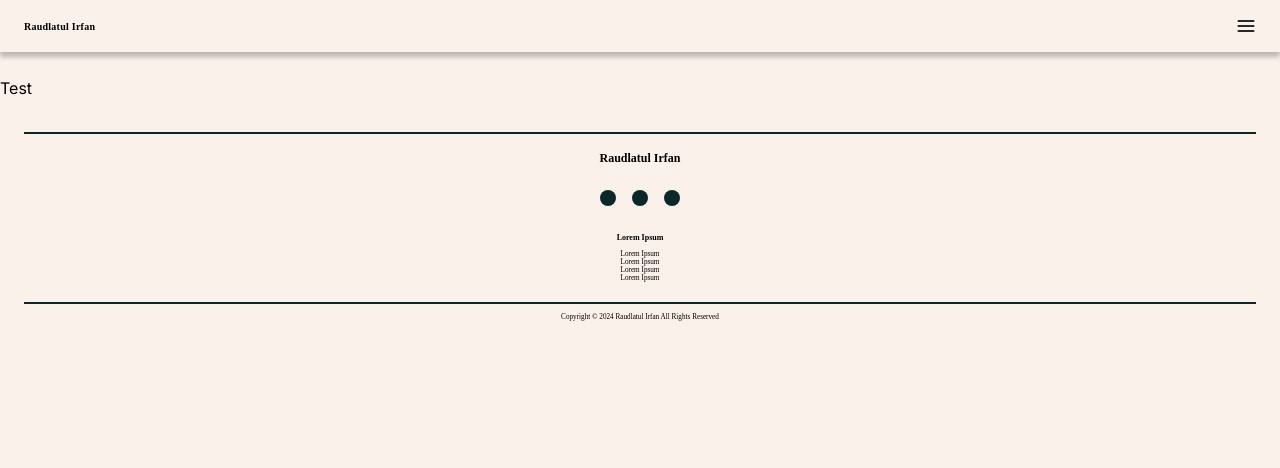
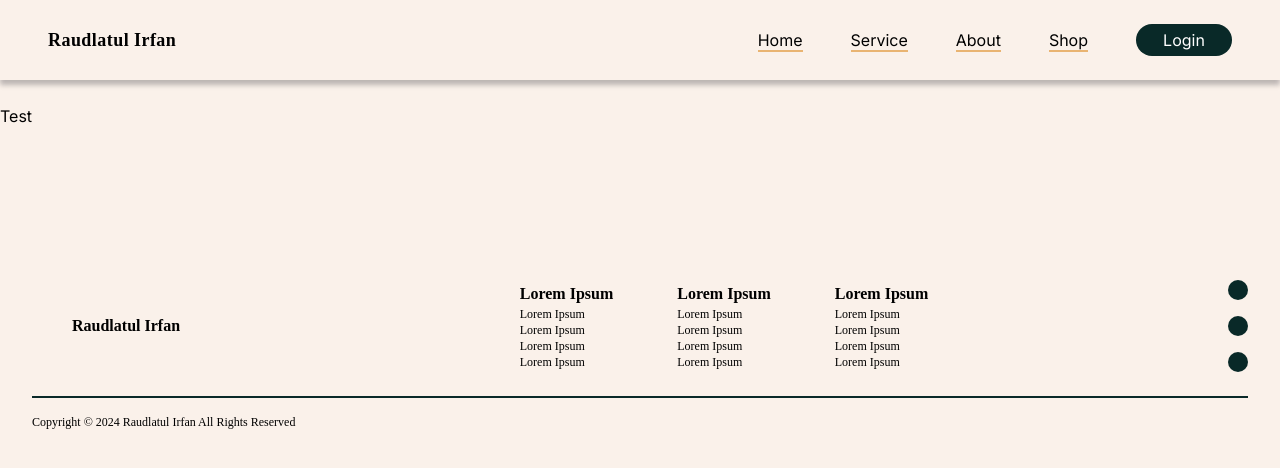
Before and after one commit to michaeltio/raudlatul_dummy, a Next.js app in the folder client/: page / in a window 1280 px wide. Shown: the top 468 px of the page. Built offline with nearby package versions, Linux system fonts and the light colour scheme; no server answers.

Commit message:
Navbar Footer Responsive

```diff
--- a/client/src/app/layout.jsx
+++ b/client/src/app/layout.jsx
@@ -13,6 +13,7 @@ export const metadata = {
 export default function RootLayout({ children }) {
   return (
     <html lang="en">
+      <head></head>
       <body className={`max-w-screen w-screen bg-[#FAF1EA] ${inter.className}`}>
         <NavigationBar />
         {children}
--- a/client/src/components/layout/Footer.jsx
+++ b/client/src/components/layout/Footer.jsx
@@ -1,24 +1,49 @@
 export default function Footer() {
   return (
-    <div className="bottom-0 mt-8">
-      <div className="text-2xs mx-6 flex flex-col items-center gap-6 border-b-2 border-t-2 border-[#092928] py-4 font-ptserif text-xs font-semibold">
-        <h1>Raudlatul Irfan</h1>
-        <div className="flex gap-4">
+    <div className="bottom-0 mt-8 md:mt-32">
+      <div className="mx-6 flex flex-col items-center gap-6 border-b-2 border-t-2 border-[#092928] py-6 font-ptserif text-2xs text-xs font-semibold md:mx-8 md:flex-row md:justify-between md:border-t-0">
+        <h1 className="md:px-10 md:text-base">Raudlatul Irfan</h1>
+        <div className="flex gap-4 md:hidden">
           <div className="h-4 w-4 rounded-full bg-[#092928]"></div>
           <div className="h-4 w-4 rounded-full bg-[#092928]"></div>
           <div className="h-4 w-4 rounded-full bg-[#092928]"></div>
         </div>
-        <div className="flex flex-col items-center">
-          <h1 className="text-3xs">Lorem Ipsum</h1>
-          <div className="text-4xs flex flex-col -space-y-2 font-normal">
-            <p>Lorem Ipsum</p>
-            <p>Lorem Ipsum</p>
-            <p>Lorem Ipsum</p>
-            <p>Lorem Ipsum</p>
+        <div className="flex flex-row gap-16">
+          <div className="flex flex-col items-center md:items-start">
+            <h1 className="text-3xs md:text-base">Lorem Ipsum</h1>
+            <div className="flex flex-col -space-y-2 text-4xs font-normal md:space-y-0 md:text-xs">
+              <p>Lorem Ipsum</p>
+              <p>Lorem Ipsum</p>
+              <p>Lorem Ipsum</p>
+              <p>Lorem Ipsum</p>
+            </div>
+          </div>
+          <div className="hidden flex-col items-center md:flex md:items-start">
+            <h1 className="text-3xs md:text-base">Lorem Ipsum</h1>
+            <div className="flex flex-col -space-y-2 text-4xs font-normal md:space-y-0 md:text-xs">
+              <p>Lorem Ipsum</p>
+              <p>Lorem Ipsum</p>
+              <p>Lorem Ipsum</p>
+              <p>Lorem Ipsum</p>
+            </div>
+          </div>
+          <div className="hidden flex-col items-center md:flex md:items-start">
+            <h1 className="text-3xs md:text-base">Lorem Ipsum</h1>
+            <div className="flex flex-col -space-y-2 text-4xs font-normal md:space-y-0 md:text-xs">
+              <p>Lorem Ipsum</p>
+              <p>Lorem Ipsum</p>
+              <p>Lorem Ipsum</p>
+              <p>Lorem Ipsum</p>
+            </div>
           </div>
         </div>
+        <div className="hidden flex-col gap-4 md:flex">
+          <div className="h-5 w-5 rounded-full bg-[#092928]"></div>
+          <div className="h-5 w-5 rounded-full bg-[#092928]"></div>
+          <div className="h-5 w-5 rounded-full bg-[#092928]"></div>
+        </div>
       </div>
-      <p className="text-4xs w-full py-2 text-center font-ptserif">
+      <p className="w-full px-8 py-4 text-center font-ptserif text-4xs md:text-left md:text-xs">
         Copyright &copy; 2024 Raudlatul Irfan All Rights Reserved
       </p>
     </div>
--- a/client/src/components/layout/NavigationBar.jsx
+++ b/client/src/components/layout/NavigationBar.jsx
@@ -12,11 +12,12 @@ export default function NavigationBar() {
 
   return (
     <>
-      <nav className="mb-6 flex w-screen flex-row items-center justify-between px-6 py-4 shadow-[rgba(0,0,15,0.25)_0px_5px_5px_0px]">
-        <h1 className="text-2xs font-ptserif font-semibold tracking-wide">
+      <nav className="mb-6 flex w-screen flex-row items-center justify-between px-6 py-4 shadow-[rgba(0,0,15,0.25)_0px_5px_5px_0px] md:px-12 md:py-6">
+        <h1 className="font-ptserif text-2xs font-semibold tracking-wide md:text-lg">
           Raudlatul Irfan
         </h1>
         <button
+          className="md:hidden"
           onClick={() => {
             setHamburgerActive(!hamburgerActive);
           }}
@@ -28,6 +29,26 @@ export default function NavigationBar() {
             height={20}
           />
         </button>
+        <div className="hidden items-center gap-12 md:flex">
+          <Link href="">
+            <h1 className={`inline border-b-2 border-[#E9B472]`}>Home</h1>
+          </Link>
+          <Link href="/service">
+            <h1 className={`inline border-b-2 border-[#E9B472]`}>Service</h1>
+          </Link>
+          <Link href="/about">
+            <h1 className={`inline border-b-2 border-[#E9B472]`}>About</h1>
+          </Link>
+          <Link href="/shop">
+            <h1 className={`inline border-b-2 border-[#E9B472]`}>Shop</h1>
+          </Link>
+          <Link
+            href="/login"
+            className="w-24 rounded-full bg-[#092928] py-1 text-center text-white"
+          >
+            Login
+          </Link>
+        </div>
       </nav>
       <LazyMotion features={domAnimation}>
         <AnimatePresence>
@@ -37,7 +58,7 @@ export default function NavigationBar() {
               animate={{ right: "0%" }}
               exit={{ right: "-50%" }}
               transition={{ duration: 0.3 }}
-              className="fixed right-0 top-0 z-50 flex h-screen w-1/3 flex-col bg-black bg-opacity-10 px-6 font-ptserif text-base font-semibold shadow-[-5px_0_5px_0px_rgba(0,0,15,0.25)] backdrop-blur-sm"
+              className="fixed right-0 top-0 z-50 flex h-screen w-1/3 flex-col bg-black bg-opacity-10 px-6 font-ptserif text-base font-semibold shadow-[-5px_0_5px_0px_rgba(0,0,15,0.25)] backdrop-blur-sm md:hidden"
             >
               <button
                 className="absolute left-0 top-0 px-2 py-4"
```
